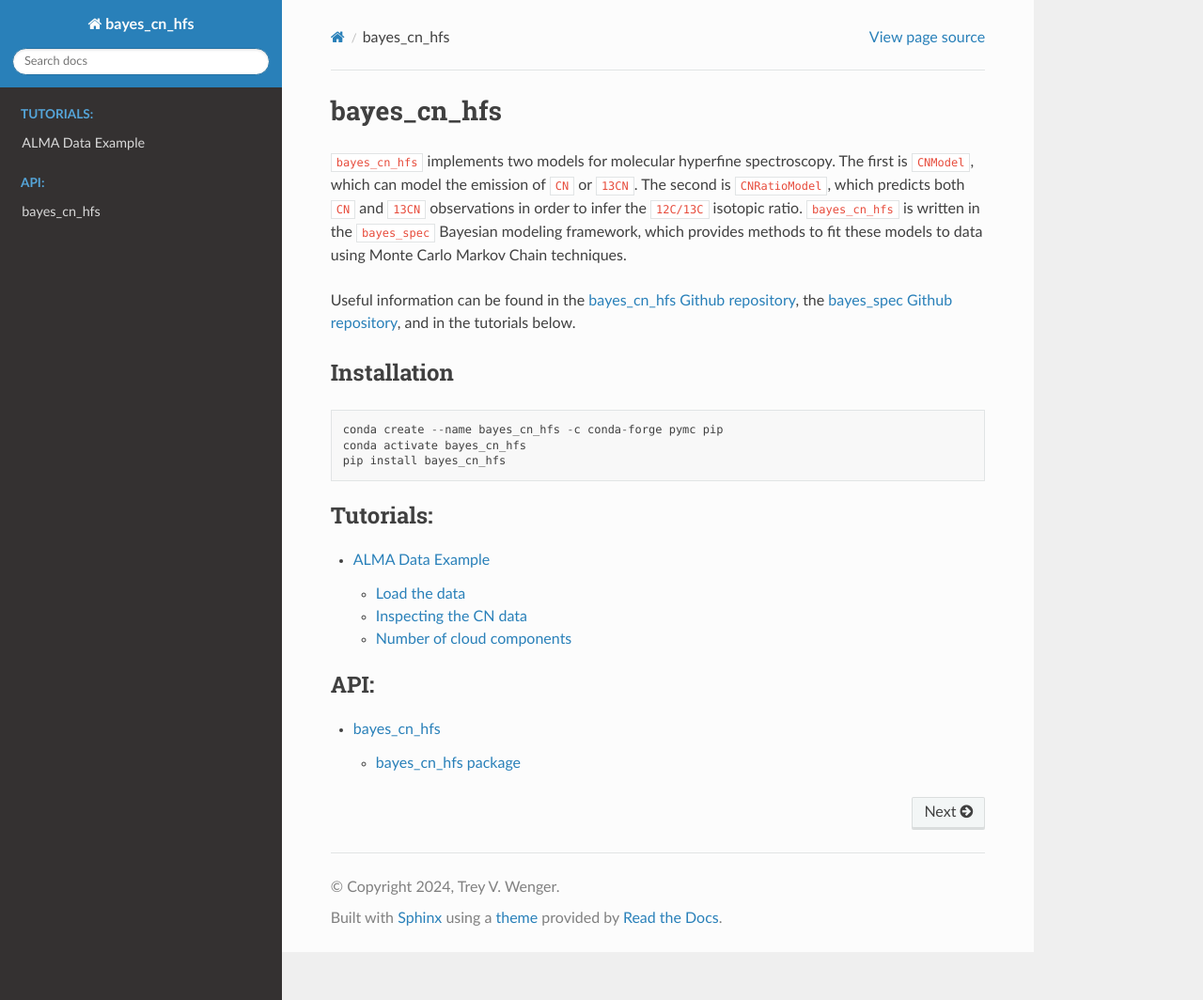
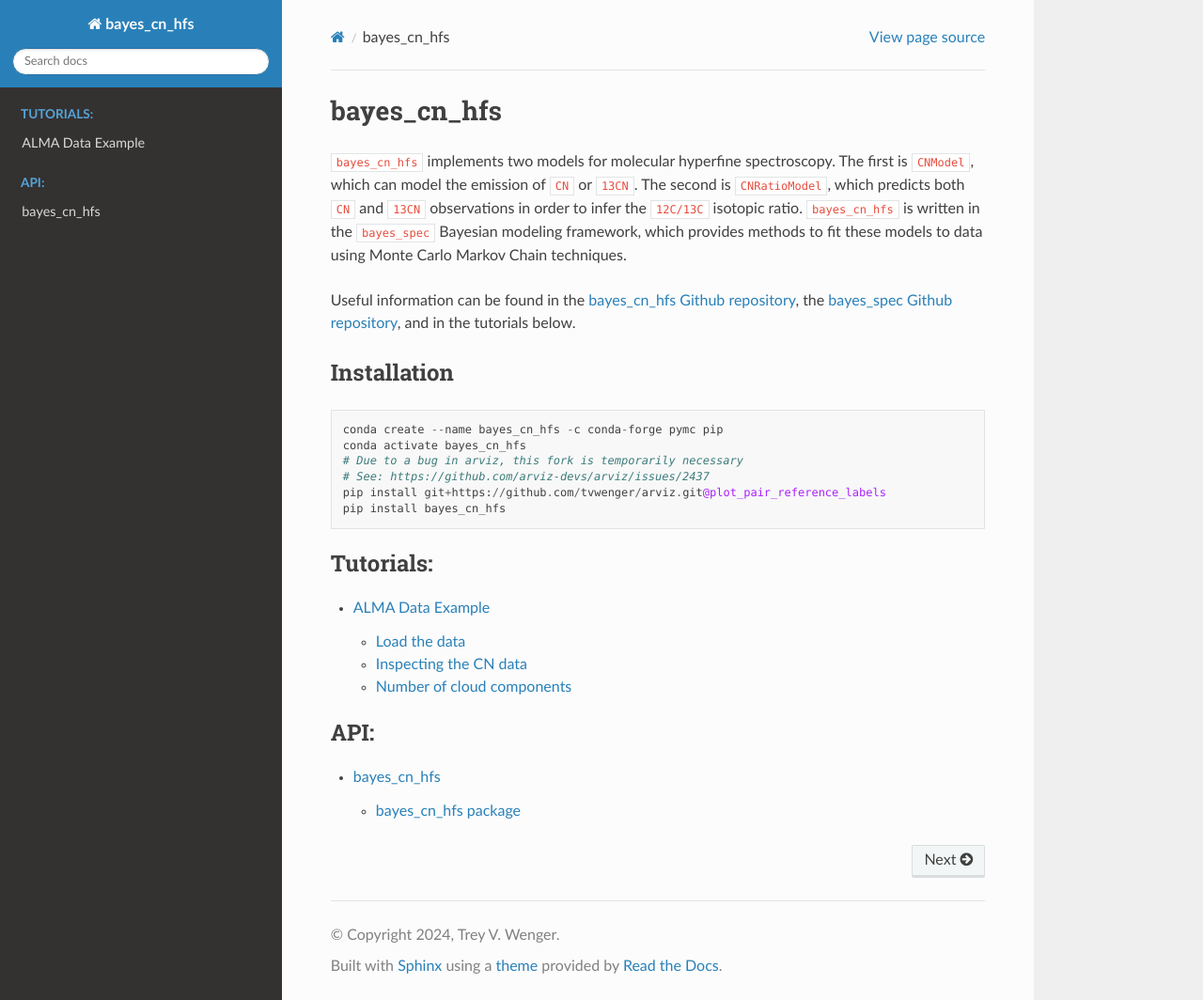
Before and after one commit to tvwenger/bayes_cn_hfs, a Sphinx documentation site: the page built from docs/source/index.rst, in a window 1280 px wide and 1064 px high. Shown: the whole window at 94% size. Built offline with Sphinx 7.4.7 and the Read the Docs theme 3.1.0, drawn with Linux system fonts in a browser that asks for light colours; pages that are not in the unit, such as notebooks, are missing from menus.

```diff
--- a/docs/requirements.txt
+++ b/docs/requirements.txt
@@ -3,4 +3,4 @@ nbsphinx
 numpydoc
 astropy
 astroquery
-bayes_spec>=1.6.2
+bayes_spec>=1.7.4
--- a/docs/source/index.rst
+++ b/docs/source/index.rst
@@ -15,6 +15,9 @@ Installation
 
     conda create --name bayes_cn_hfs -c conda-forge pymc pip
     conda activate bayes_cn_hfs
+    # Due to a bug in arviz, this fork is temporarily necessary
+    # See: https://github.com/arviz-devs/arviz/issues/2437
+    pip install git+https://github.com/tvwenger/arviz.git@plot_pair_reference_labels
     pip install bayes_cn_hfs
 
 .. toctree::
--- a/environment.yml
+++ b/environment.yml
@@ -33,4 +33,4 @@ dependencies:
     - "sphinx_rtd_theme"
     - "nbsphinx"
     - "numpydoc"
-    - "bayes_spec>=1.7.2"
+    - "bayes_spec>=1.7.4"
--- a/requirements.txt
+++ b/requirements.txt
@@ -1,3 +1,3 @@
 astropy
 astroquery
-bayes_spec>=1.7.2
+bayes_spec>=1.7.4
```
Also changed, not shown: README.md (+3 -0 lines), docs/source/notebooks/alma_data.ipynb, docs/source/notebooks/cn_model.png, docs/source/notebooks/cn_ratio_model.png, 4 other files.
